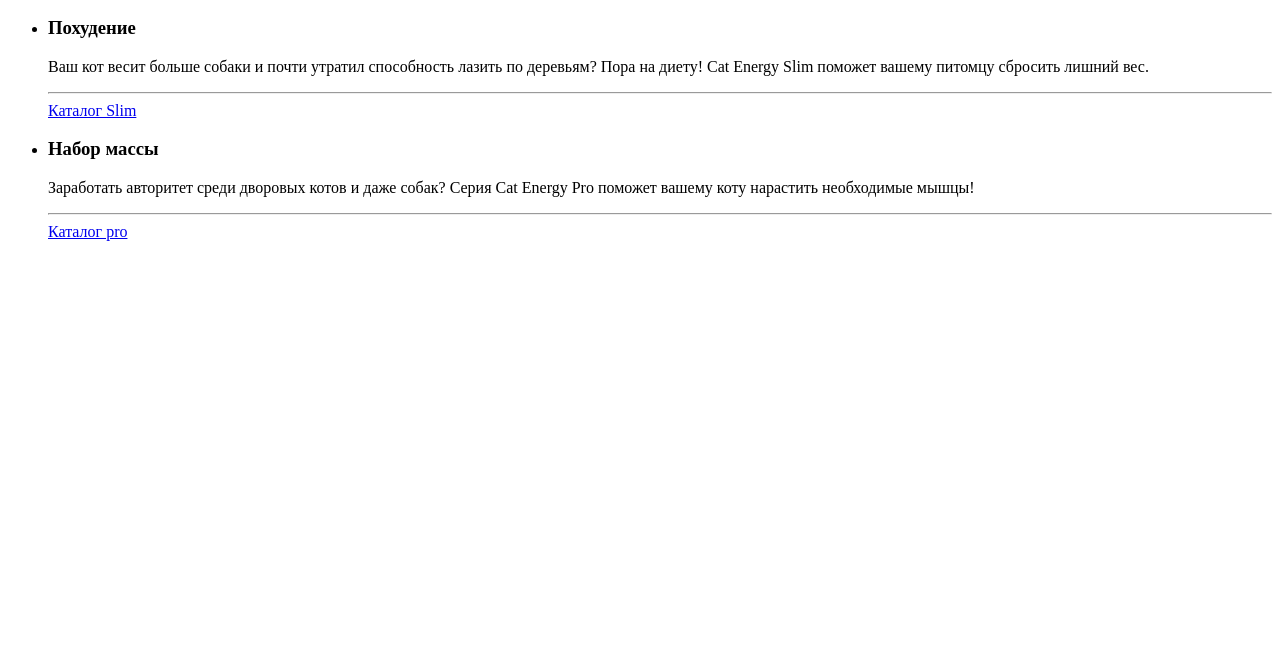
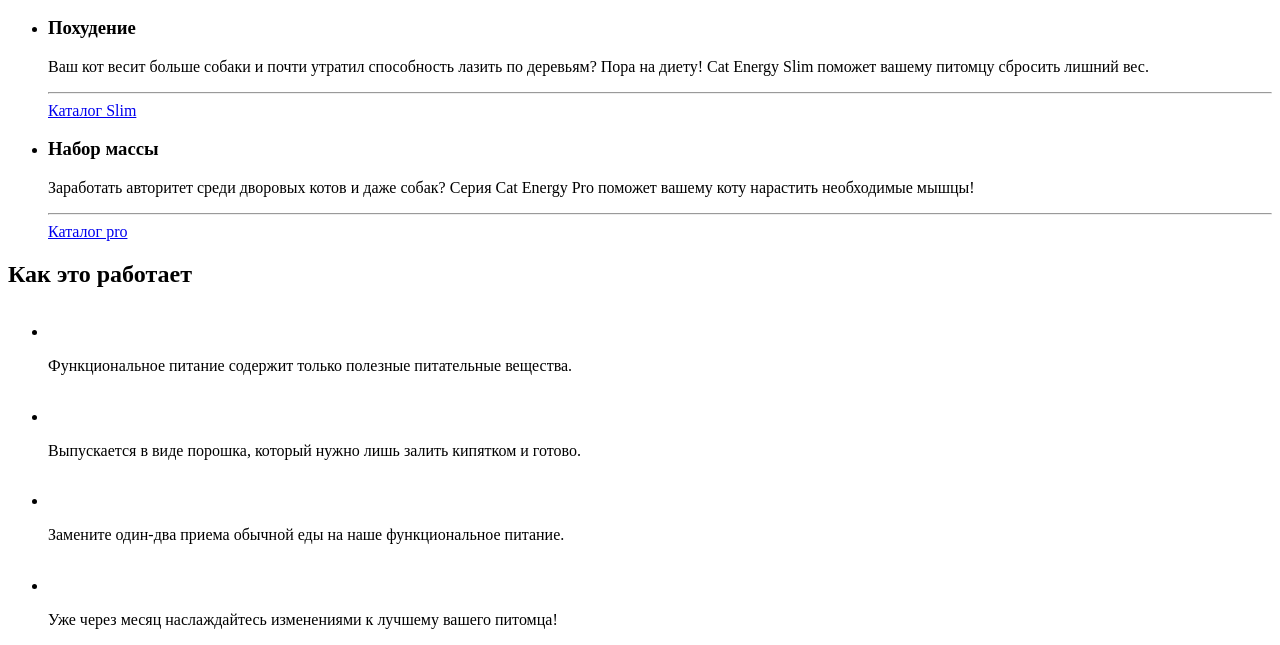
Before and after one commit to menkoroed/cat-energy, a plain HTML site: page index.html in a window 1280 px wide. Shown: the part 553-1198 px from the top of the page. Before the commit the page ends 810 px from the top, so only its background shows below. Drawn offline with Linux system fonts and the light colour scheme.

Commit message:
Сделал секцию преимуществ мобильной версии

```diff
--- a/index.html
+++ b/index.html
@@ -41,6 +41,35 @@
 				</li>
 			</ul>
 		</section>
+		<section class="advantages">
+			<h2 class="advantages__title">Как это работает</h2>
+			<ul class="advantages__list">
+				<li class="advantages__item">
+					<p class="advantages__picture">
+						<img src="img/advantage-1.png" width="26" height="29" alt="Полезные питательные вещества" class="advantages__images">
+					</p>
+					<p class="advantages__text">Функциональное питание содержит только полезные питательные вещества.</p>
+				</li>
+				<li class="advantages__item">
+					<p class="advantages__picture">
+						<img src="img/andvantage-2.png" width="29" height="31" alt="Порошок" class="advantages__images">
+					</p>
+					<p class="advantages__text">Выпускается в виде порошка, который нужно лишь залить кипятком и готово.</p>
+				</li>
+				<li class="advantages__item">
+					<p class="advantages__picture">
+						<img src="img/advantage-3.png" width="23" height="30" alt="Функциональное питание" class="advantages__images">
+					</p>
+					<p class="advantages__text">Замените один-два приема обычной еды на наше функциональное питание.</p>
+				</li>
+				<li class="advantages__item">
+					<p class="advantages__picture">
+						<img src="img/advantage-4.png" width="26" height="31"  alt="Через месяц изменения" class="advantages__images">
+					</p>
+					<p class="advantages__text">Уже через месяц наслаждайтесь изменениями к лучшему вашего питомца!</p>
+				</li>
+			</ul>
+		</section>
 	</main>
 </body>
 </html>
```
